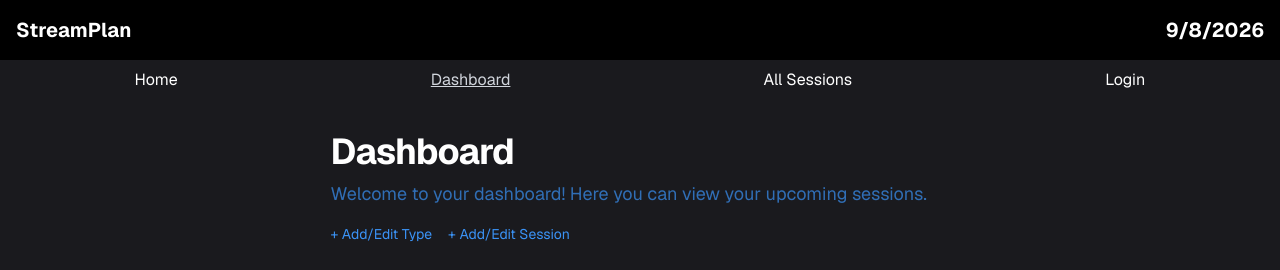
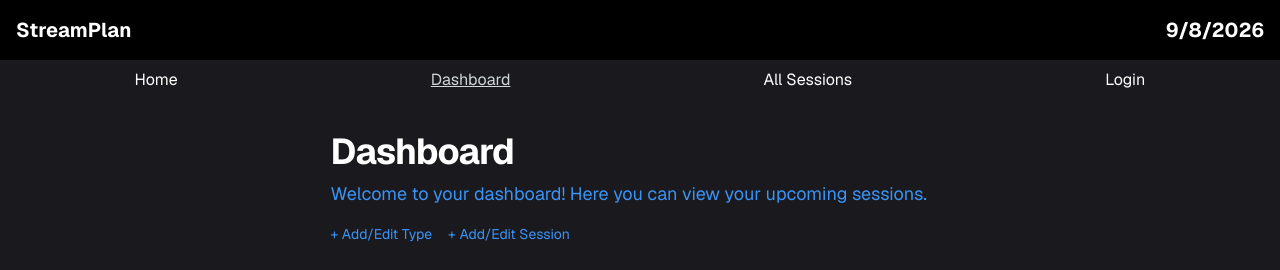
Before and after one commit to TannerMc23/WDD430-StreamPlan, a Next.js app: page /dashboard in a window 1280 px wide. Shown: the top 270 px of the page. Built offline with nearby package versions, Linux system fonts and the light colour scheme; no server answers; the database is empty.

Commit message:
Styling fixes.

```diff
--- a/app/dashboard/page.tsx
+++ b/app/dashboard/page.tsx
@@ -14,7 +14,7 @@ export default async function DashboardPage() {
   return (
     <section className="mx-auto max-w-7xl px-4 sm:px-6 lg:px-8 py-8">
       <h1 className="text-3xl font-bold tracking-tight text-white sm:text-4xl">Dashboard</h1>
-      <p className="mt-2 text-lg text-foreground/70">
+      <p className="mt-2 text-lg text-foreground">
         Welcome to your dashboard! Here you can view your upcoming sessions.
       </p>
 
--- a/components/SessionCard.tsx
+++ b/components/SessionCard.tsx
@@ -15,9 +15,9 @@ export default function SessionCard({ session }: { session: SessionRow }) {
           {session.status}
         </span>
       </div>
-      <p className="mt-1 text-sm text-foreground/70">{date}</p>
+      <p className="mt-1 text-sm text-foreground">{date}</p>
       {session.notes && (
-        <p className="mt-2 text-sm text-foreground/80 line-clamp-2">{session.notes}</p>
+        <p className="mt-2 text-sm text-foreground line-clamp-2">{session.notes}</p>
       )}
     </Link>
   );
```
